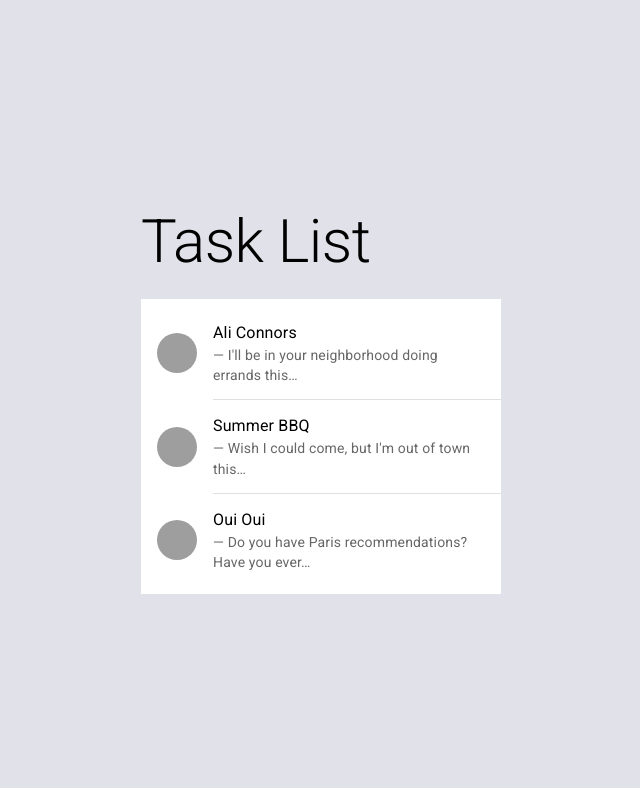
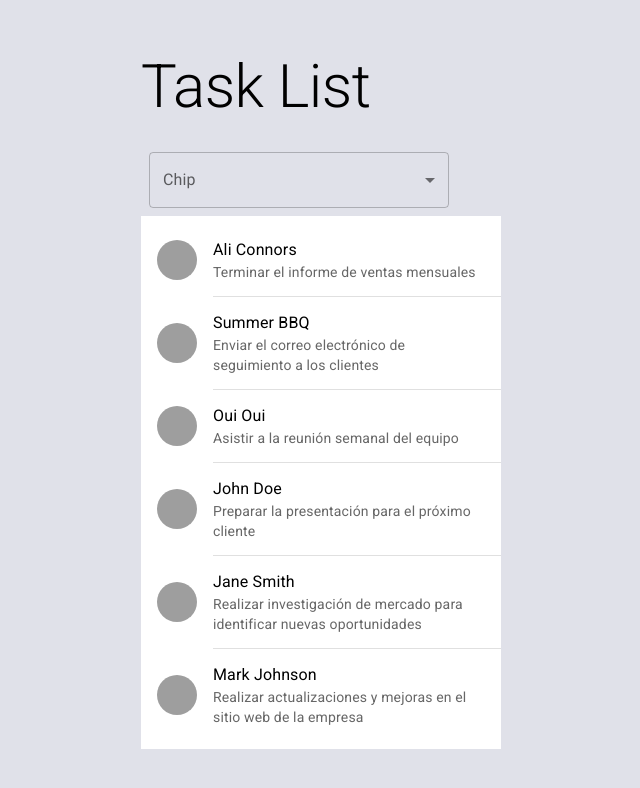
Before and after one commit to AppleLAN/Pair-Programming-Gentleman-Live, a React (Vite) app: page / in a window 1280 px wide. Shown: the top 788 px of the page, without its empty margins (319-959 px from the left). Built offline with nearby package versions, Linux system fonts and the light colour scheme; grey boxes are pictures that could not be loaded.

Commit message:
feat: Add label filtering to tasks

```diff
--- /dev/null
+++ b/src/components/MultipleSelectChip.tsx
@@ -0,0 +1,90 @@
+import * as React from 'react';
+import {Theme, useTheme} from '@mui/material/styles';
+import Box from '@mui/material/Box';
+import OutlinedInput from '@mui/material/OutlinedInput';
+import InputLabel from '@mui/material/InputLabel';
+import MenuItem from '@mui/material/MenuItem';
+import FormControl from '@mui/material/FormControl';
+import Select, {SelectChangeEvent} from '@mui/material/Select';
+import Chip from '@mui/material/Chip';
+
+const ITEM_HEIGHT = 48;
+const ITEM_PADDING_TOP = 8;
+const MenuProps = {
+    PaperProps: {
+        style: {
+            maxHeight: ITEM_HEIGHT * 4.5 + ITEM_PADDING_TOP,
+            width: 250,
+        },
+    },
+};
+
+const names = [
+    'Personal',
+    'Study',
+    'Work',
+];
+
+function getStyles(name: string, personName: readonly string[], theme: Theme) {
+    return {
+        fontWeight:
+            personName.indexOf(name) === -1
+                ? theme.typography.fontWeightRegular
+                : theme.typography.fontWeightMedium,
+    };
+}
+
+export default function MultipleSelectChip({
+                                               selectedLabel,
+                                               setSelectedLabel
+                                           }
+                                               : {
+    selectedLabel: string[],
+    setSelectedLabel: React.Dispatch<React.SetStateAction<string[]>>
+}) {
+    const theme = useTheme();
+
+    const handleChange = (event: SelectChangeEvent<typeof selectedLabel>) => {
+        const {
+            target: {value},
+        } = event;
+        setSelectedLabel(
+            // On autofill we get a stringified value.
+            typeof value === 'string' ? value.split(',') : value,
+        );
+    };
+
+    return (
+        <div>
+            <FormControl sx={{m: 1, width: 300}}>
+                <InputLabel id="demo-multiple-chip-label">Chip</InputLabel>
+                <Select
+                    labelId="demo-multiple-chip-label"
+                    id="demo-multiple-chip"
+                    multiple
+                    value={selectedLabel}
+                    onChange={handleChange}
+                    input={<OutlinedInput id="select-multiple-chip" label="Chip"/>}
+                    renderValue={(selected) => (
+                        <Box sx={{display: 'flex', flexWrap: 'wrap', gap: 0.5}}>
+                            {selected.map((value) => (
+                                <Chip key={value} label={value}/>
+                            ))}
+                        </Box>
+                    )}
+                    MenuProps={MenuProps}
+                >
+                    {names.map((name) => (
+                        <MenuItem
+                            key={name}
+                            value={name}
+                            style={getStyles(name, selectedLabel, theme)}
+                        >
+                            {name}
+                        </MenuItem>
+                    ))}
+                </Select>
+            </FormControl>
+        </div>
+    );
+}
--- /dev/null
+++ b/src/components/Title.tsx
@@ -0,0 +1,11 @@
+import Typography from "@mui/material/Typography";
+import * as React from "react";
+
+const Title = ({content}: { content: string }) => {
+    return (
+        <Typography variant='h2' gutterBottom>
+            {content}
+        </Typography>)
+}
+
+export default Title
--- /dev/null
+++ b/src/models/Task.ts
@@ -0,0 +1,7 @@
+export type TaskType = {
+    id: number,
+    title: string,
+    label: string,
+    name: string,
+    description: string
+}
--- a/src/pages/task-list/TaskListPage.tsx
+++ b/src/pages/task-list/TaskListPage.tsx
@@ -1,13 +1,37 @@
-import Typography from '@mui/material/Typography'
 import TaskList from './components/TaskList'
+import MultipleSelectChip from "../../components/MultipleSelectChip.tsx";
+import * as React from "react";
+import {useState} from "react";
+import {TaskType} from "../../models/Task.ts";
+import {tasks} from "../../utils/mockData.ts";
+import Title from "../../components/Title.tsx";
 
 export default function TaskListPage() {
-  return (
-    <main>
-      <Typography variant='h2' gutterBottom>
-        Task List
-      </Typography>
-      <TaskList />
-    </main>
-  )
+
+    const [taskList, setTaskList] = useState<TaskType[]>(tasks);
+    const [selectedLabel, setSelectedLabel] = React.useState<string[]>([]);
+
+    const filterByLabel = () => {
+        if (selectedLabel.length === 0) {
+            setTaskList(tasks);
+        } else {
+            const filteredTask =
+                tasks.filter(value => selectedLabel.includes(value.label));
+            setTaskList(filteredTask);
+        }
+    }
+
+    React.useEffect(() => {
+        filterByLabel();
+    }, [selectedLabel])
+
+    return (
+        <main>
+            <Title content='Task List'/>
+            <MultipleSelectChip selectedLabel={selectedLabel}
+                                setSelectedLabel={setSelectedLabel}
+            />
+            <TaskList taskList={taskList}/>
+        </main>
+    )
 }
--- a/src/pages/task-list/components/TaskList.tsx
+++ b/src/pages/task-list/components/TaskList.tsx
@@ -4,29 +4,16 @@ import List from '@mui/material/List'
 import ListItem from '@mui/material/ListItem'
 import ListItemAvatar from '@mui/material/ListItemAvatar'
 import ListItemText from '@mui/material/ListItemText'
+import {TaskType} from "../../../models/Task.ts";
 
-export default function TaskList() {
-  const tasks = [
-    {
-      id: 1,
-      name: 'Ali Connors',
-      description: " — I'll be in your neighborhood doing errands this…"
-    },
-    {
-      id: 2,
-      name: 'Summer BBQ',
-      description: " — Wish I could come, but I'm out of town this…"
-    },
-    {
-      id: 3,
-      name: 'Oui Oui',
-      description: ' — Do you have Paris recommendations? Have you ever…'
-    }
-  ]
+export default function TaskList({taskList}: { taskList: TaskType[] }) {
+
+  //2 Filters Seleccionar la categoria
+  //2 Search que este basado en lo selecionado
 
   return (
     <List sx={{ width: '100%', maxWidth: 360, bgcolor: 'background.paper' }}>
-      {tasks.map((task, index) => (
+      {taskList.map((task: TaskType, index: number) => (
         <>
           <ListItem key={task.id} alignItems='center'>
             <ListItemAvatar>
@@ -34,7 +21,7 @@ export default function TaskList() {
             </ListItemAvatar>
             <ListItemText primary={task.name} secondary={task.description} />
           </ListItem>
-          {index !== tasks.length - 1 && <Divider variant='inset' component='li' />}
+          {index !== taskList.length - 1 && <Divider variant='inset' component='li'/>}
         </>
       ))}
     </List>
--- /dev/null
+++ b/src/utils/mockData.ts
@@ -0,0 +1,46 @@
+import {TaskType} from "../models/Task.ts";
+
+export const tasks: TaskType[] = [
+    {
+        id: 1,
+        title: 'Completar informe',
+        label: 'Personal',
+        name: 'Ali Connors',
+        description: 'Terminar el informe de ventas mensuales'
+    },
+    {
+        id: 2,
+        title: 'Enviar correo electrónico',
+        label: 'Work',
+        name: 'Summer BBQ',
+        description: 'Enviar el correo electrónico de seguimiento a los clientes'
+    },
+    {
+        id: 3,
+        title: 'Reunión de equipo',
+        label: 'Personal',
+        name: 'Oui Oui',
+        description: 'Asistir a la reunión semanal del equipo'
+    },
+    {
+        id: 4,
+        title: 'Preparar presentación',
+        label: 'Work',
+        name: 'John Doe',
+        description: 'Preparar la presentación para el próximo cliente'
+    },
+    {
+        id: 5,
+        title: 'Investigar nuevas oportunidades de mercado',
+        label: 'Study',
+        name: 'Jane Smith',
+        description: 'Realizar investigación de mercado para identificar nuevas oportunidades'
+    },
+    {
+        id: 6,
+        title: 'Actualizar el sitio web',
+        label: 'Work',
+        name: 'Mark Johnson',
+        description: 'Realizar actualizaciones y mejoras en el sitio web de la empresa'
+    }
+]
```
